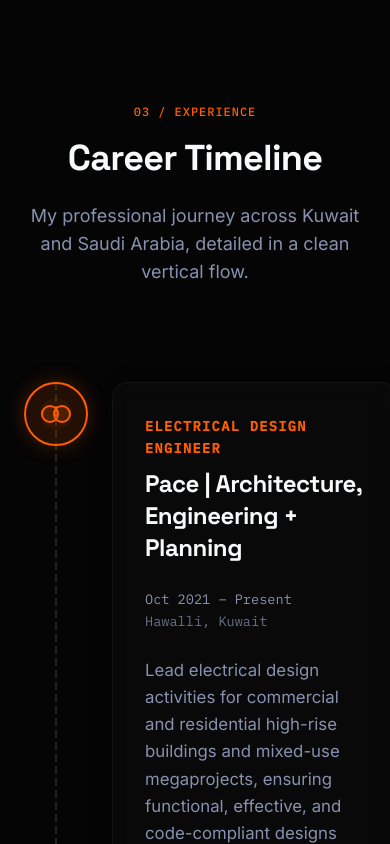
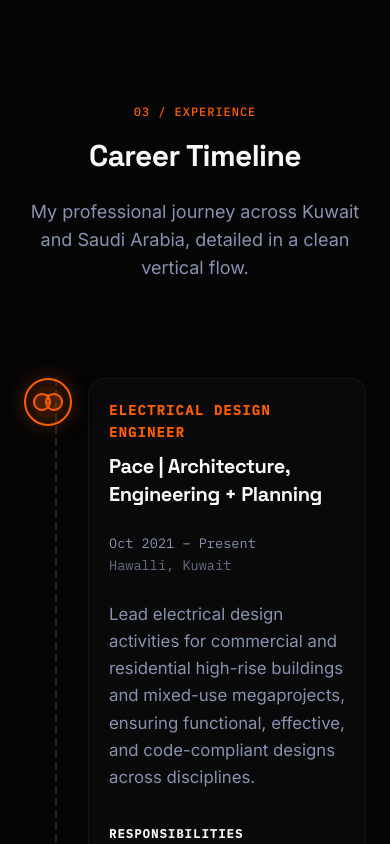
Before and after one commit to mgah-uet/muhammadghufranalhaq, a Next.js app: page / in a window 390 px wide. Shown: the part 2880-3724 px from the top of the page. Built offline with nearby package versions, Linux system fonts and the light colour scheme.

Commit message:
Fix text cut-off, shrink card padding, and adjust typography sizing on mobile devices

```diff
--- a/components/ExperienceTimeline.tsx
+++ b/components/ExperienceTimeline.tsx
@@ -79,7 +79,7 @@
           <span className="mono-label block mb-4" style={{ color: "var(--copper)" }}>
             03 / EXPERIENCE
           </span>
-          <h2 className="text-4xl md:text-5xl font-bold mb-6">Career Timeline</h2>
+          <h2 className="text-3xl md:text-5xl font-bold mb-6">Career Timeline</h2>
           <p className="text-lg md:text-xl" style={{ color: "var(--paper-muted)", maxWidth: "600px" }}>
             My professional journey across Kuwait and Saudi Arabia, detailed in a clean vertical flow.
           </p>
@@ -105,12 +105,12 @@
                   whileInView={{ opacity: 1, x: 0 }}
                   viewport={{ once: true, margin: "-100px" }}
                   transition={{ duration: 0.5, delay: i * 0.1 }}
-                  className="relative flex gap-6 md:gap-10 group"
+                  className="relative flex gap-4 md:gap-10 group"
                 >
                   {/* Left Icon Node */}
                   <div className="relative z-10 flex flex-col items-center shrink-0">
                     <div
-                      className="w-16 h-16 md:w-20 md:h-20 flex items-center justify-center rounded-full border-2 transition-all duration-300 group-hover:scale-110 bg-[var(--bg-panel)]"
+                      className="w-12 h-12 md:w-20 md:h-20 flex items-center justify-center rounded-full border-2 transition-all duration-300 group-hover:scale-110 bg-[var(--bg-panel)]"
                       style={{
                         borderColor: isActive ? "var(--copper)" : "var(--line-grid)",
                         backgroundColor: isActive ? "rgba(255,94,0,0.12)" : "rgba(17, 17, 17, 0.4)",
@@ -123,7 +123,7 @@
 
                   {/* Right Content Card */}
                   <div
-                    className="flex-1 p-8 md:p-10 rounded-2xl border border-[rgba(255,255,255,0.05)] transition-all duration-300 hover:border-[var(--copper)] hover:shadow-[0_0_20px_rgba(255,94,0,0.15)] backdrop-blur-md"
+                    className="flex-1 min-w-0 p-5 md:p-10 rounded-2xl border border-[rgba(255,255,255,0.05)] transition-all duration-300 hover:border-[var(--copper)] hover:shadow-[0_0_20px_rgba(255,94,0,0.15)] backdrop-blur-md"
                     style={{
                       backgroundColor: "rgba(17, 17, 17, 0.4)",
                       boxShadow: "0 10px 30px rgba(0,0,0,0.2)",
@@ -140,7 +140,7 @@
                         >
                           {entry.role}
                         </p>
-                        <h3 className="text-2xl font-bold mb-2" style={{ color: "var(--paper)" }}>
+                        <h3 className="text-xl md:text-2xl font-bold mb-2" style={{ color: "var(--paper)" }}>
                           {entry.company}
                         </h3>
                       </div>
@@ -222,11 +222,11 @@
               whileInView={{ opacity: 1, x: 0 }}
               viewport={{ once: true, margin: "-100px" }}
               transition={{ duration: 0.5 }}
-              className="relative flex gap-6 md:gap-10 group mt-8"
+              className="relative flex gap-4 md:gap-10 group mt-8"
             >
               <div className="relative z-10 flex flex-col items-center shrink-0">
                 <div
-                  className="w-16 h-16 md:w-20 md:h-20 flex items-center justify-center rounded-full border-2 transition-all duration-300 group-hover:scale-110"
+                  className="w-12 h-12 md:w-20 md:h-20 flex items-center justify-center rounded-full border-2 transition-all duration-300 group-hover:scale-110"
                   style={{
                     borderColor: "var(--line-grid)",
                     backgroundColor: "rgba(17, 17, 17, 0.4)",
@@ -237,12 +237,12 @@
               </div>
 
               <div
-                className="flex-1 p-8 md:p-10 rounded-2xl border border-[rgba(255,255,255,0.05)] backdrop-blur-md"
+                className="flex-1 min-w-0 p-5 md:p-10 rounded-2xl border border-[rgba(255,255,255,0.05)] backdrop-blur-md"
                 style={{
                   backgroundColor: "rgba(17, 17, 17, 0.4)",
                 }}
               >
-                <h3 className="text-2xl font-bold mb-8" style={{ color: "var(--paper)" }}>
+                <h3 className="text-xl md:text-2xl font-bold mb-8" style={{ color: "var(--paper)" }}>
                   Internships & Foundations
                 </h3>
 
```
